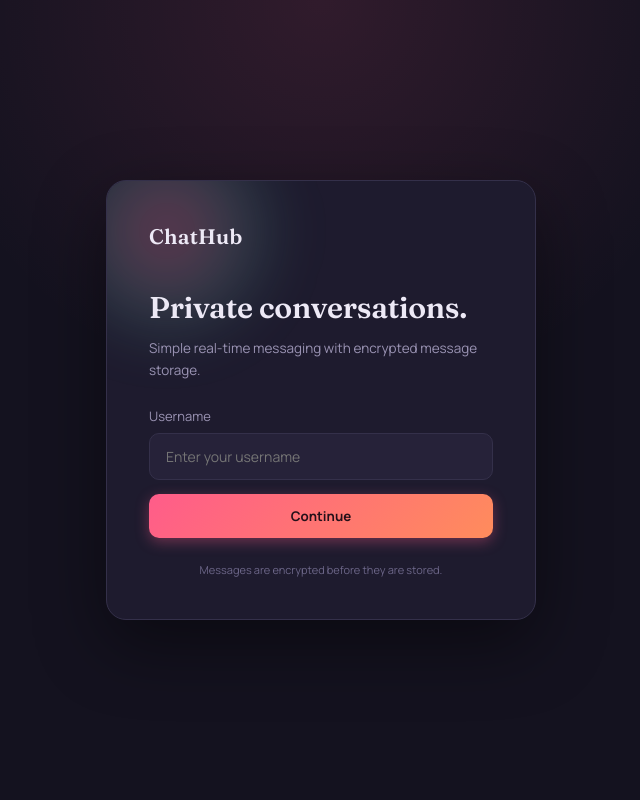
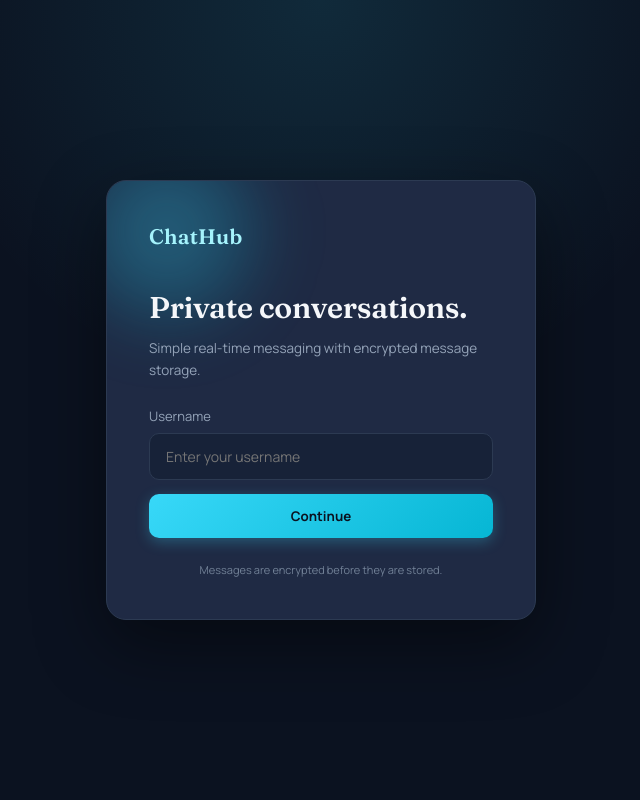
Before and after one commit to Prashu945414/Mini-Project, a Flask app: page /login in a window 1280 px wide. Shown: the whole page, without its empty margins (319-959 px from the left). Run offline with Flask 3, Linux system fonts and the light colour scheme.

Commit message:
Agent Host changes for agents/color-scheme-update-bright-cyan (#2)

```diff
--- a/static/style.css
+++ b/static/style.css
@@ -1,27 +1,26 @@
 /* =========================================================
-   ChatHub — "Dusk Signal" theme
-   Same visual identity as the rest of the ChatHub project:
-   deep indigo-plum surfaces, rose-to-amber gradient accents,
-   mint for real presence, Fraunces/Manrope type pairing.
+   ChatHub — bright cyan and deep navy theme
    ========================================================= */
 
 :root {
-    --bg: #14121f;
-    --surface: #1e1b2e;
-    --surface-alt: #262239;
-    --sidebar-bg: #17141f;
-    --border: #34304a;
-    --text: #ede9f6;
-    --text-muted: #9a93b3;
-    --text-faint: #6c6688;
+    --bg: #0B1220;
+    --surface: #1F2A44;
+    --surface-alt: #172238;
+    --sidebar-bg: #111B2E;
+    --border: #2C3A52;
+    --text: #F5F7FA;
+    --text-muted: #94A3B8;
+    --text-faint: #718096;
 
-    --accent: #ff5c8a;
-    --accent-soft: rgba(255, 92, 138, 0.15);
-    --mint: #5ce1c6;
-    --mint-soft: rgba(92, 225, 198, 0.18);
+    --accent: #38D8F8;
+    --accent-secondary: #06B6D4;
+    --accent-light: #A5F3FC;
+    --accent-soft: rgba(56, 216, 248, 0.15);
+    --mint: var(--accent-secondary);
+    --mint-soft: rgba(6, 182, 212, 0.18);
 
-    --bubble-out: linear-gradient(135deg, #ff5c8a 0%, #ff8c5c 100%);
-    --bubble-in: #2a2640;
+    --bubble-out: linear-gradient(135deg, var(--accent) 0%, var(--accent-secondary) 100%);
+    --bubble-in: #172238;
 
     --radius-lg: 20px;
     --radius-md: 12px;
@@ -36,7 +35,7 @@ body {
     margin: 0;
     min-height: 100vh;
     font-family: var(--font-body);
-    background: radial-gradient(circle at 15% -10%, #241f3a 0%, var(--bg) 55%);
+    background: radial-gradient(circle at 15% -10%, #15243A 0%, var(--bg) 55%);
     color: var(--text);
     -webkit-font-smoothing: antialiased;
 }
@@ -89,6 +88,7 @@ input { font-family: inherit; }
     font-size: 21px;
     font-weight: 600;
     letter-spacing: 0.2px;
+    color: var(--accent-light);
 }
 
 .logout {
@@ -163,9 +163,9 @@ input { font-family: inherit; }
 }
 
 @keyframes pulseRing {
-    0%   { box-shadow: 0 0 0 0 rgba(92, 225, 198, 0.55); }
-    70%  { box-shadow: 0 0 0 7px rgba(92, 225, 198, 0); }
-    100% { box-shadow: 0 0 0 0 rgba(92, 225, 198, 0); }
+    0%   { box-shadow: 0 0 0 0 rgba(6, 182, 212, 0.55); }
+    70%  { box-shadow: 0 0 0 7px rgba(6, 182, 212, 0); }
+    100% { box-shadow: 0 0 0 0 rgba(6, 182, 212, 0); }
 }
 
 .chat-header .avatar { border: 2px solid var(--surface); }
@@ -256,7 +256,7 @@ input { font-family: inherit; }
     text-align: center;
     position: relative;
     background:
-        radial-gradient(circle at 50% 30%, rgba(255, 92, 138, 0.08), transparent 40%),
+        radial-gradient(circle at 50% 30%, rgba(56, 216, 248, 0.08), transparent 40%),
         var(--surface);
 }
 
@@ -370,7 +370,7 @@ input { font-family: inherit; }
 .message-row.mine .message-bubble {
     border-radius: 14px 14px 4px 14px;
     background: var(--bubble-out);
-    color: #241019;
+    color: var(--bg);
     font-weight: 500;
 }
 
@@ -383,7 +383,7 @@ input { font-family: inherit; }
 }
 
 .message-row.mine .message-meta {
-    color: rgba(36, 16, 25, 0.65);
+    color: rgba(11, 18, 32, 0.68);
     align-self: flex-end;
 }
 
@@ -424,9 +424,9 @@ input { font-family: inherit; }
     border-radius: 24px;
     padding: 13px 22px;
     background: var(--bubble-out);
-    color: #241019;
+    color: var(--bg);
     font-weight: 700;
-    box-shadow: 0 4px 14px rgba(255, 92, 138, 0.35);
+    box-shadow: 0 4px 14px rgba(56, 216, 248, 0.28);
     transition: transform 0.15s ease, opacity 0.15s ease;
 }
 
@@ -449,7 +449,7 @@ input { font-family: inherit; }
     place-items: center;
     padding: 20px;
     background:
-        radial-gradient(circle at 50% 0%, rgba(255, 92, 138, 0.12), transparent 40%),
+        radial-gradient(circle at 50% 0%, rgba(56, 216, 248, 0.12), transparent 40%),
         var(--bg);
 }
 
@@ -470,7 +470,7 @@ input { font-family: inherit; }
     left: -50px;
     width: 220px;
     height: 220px;
-    background: radial-gradient(circle, rgba(255, 92, 138, 0.35), rgba(92, 225, 198, 0.18) 55%, transparent 70%);
+    background: radial-gradient(circle, rgba(56, 216, 248, 0.35), rgba(6, 182, 212, 0.18) 55%, transparent 70%);
     filter: blur(30px);
     pointer-events: none;
 }
@@ -538,7 +538,7 @@ input { font-family: inherit; }
     transform: translateX(-50%);
     z-index: 200;
     background: var(--surface-alt);
-    border: 1px solid rgba(255, 92, 138, 0.4);
+    border: 1px solid rgba(56, 216, 248, 0.4);
     color: var(--accent);
     font-size: 13px;
     font-weight: 600;
```
